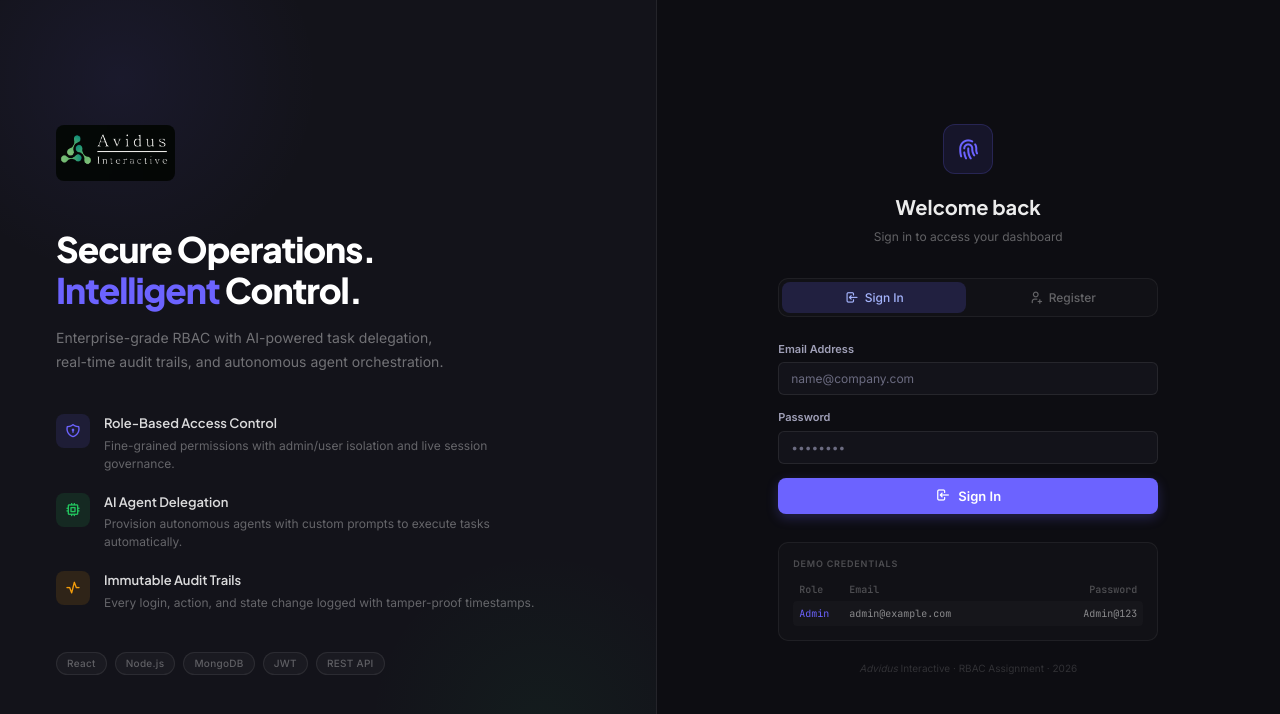
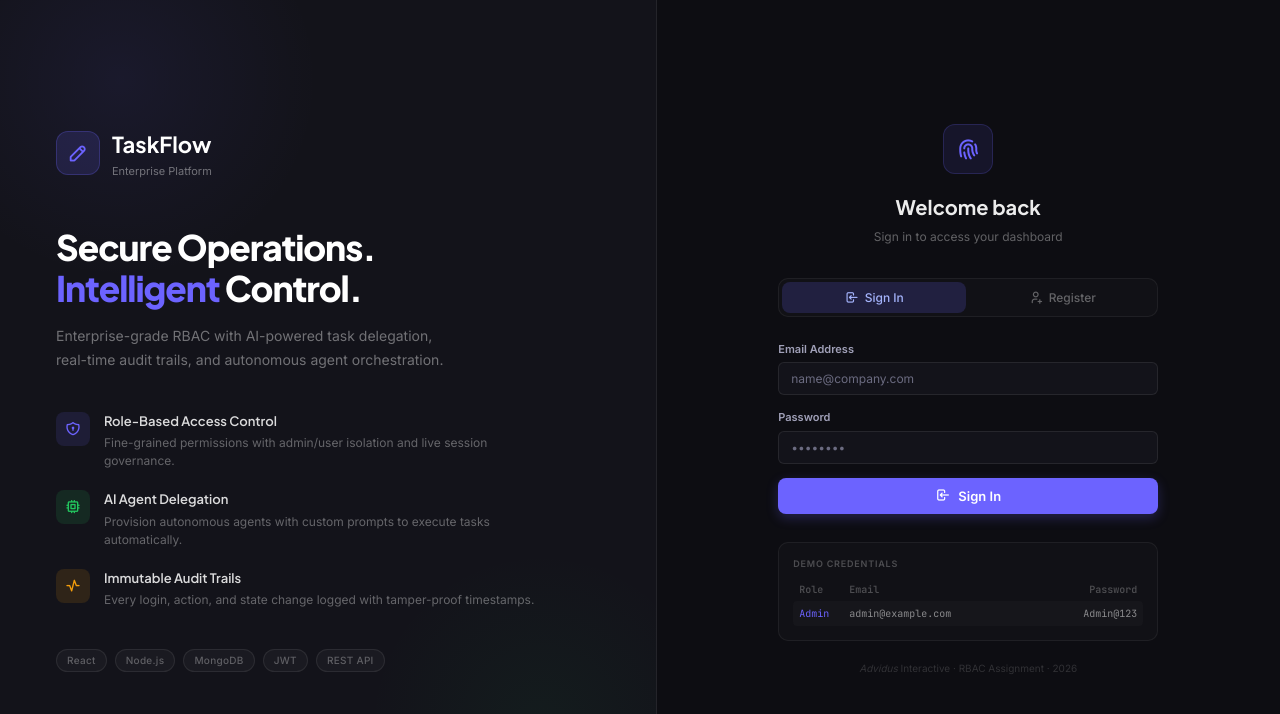
Before and after one commit to mohammed-shaz9/ADVIDUS-Assignment-, a React (Vite) app in the folder frontend/: page / in a window 1280 px wide. Shown: the top 714 px of the page. Built offline with nearby package versions, Linux system fonts and the light colour scheme; no server answers.

Commit message:
fix: user dashboard visibility, performance page, logo fallback

```diff
--- a/frontend/src/components/layout/Topbar.tsx
+++ b/frontend/src/components/layout/Topbar.tsx
@@ -28,7 +28,7 @@ export const Topbar: React.FC<TopbarProps> = ({ user, pageTitle, pageSub, active
     <div className="topbar">
       <div>
         <div className="breadcrumb">
-          <img src="/Screenshot%202026-05-24%20010501.png" alt="Logo" style={{ height: '20px', borderRadius: '4px' }} />
+          <i className="ti ti-pencil" style={{ fontSize: '16px', color: 'var(--accent)' }}></i>
           <span className="sep">/</span>
           <span>{breadcrumbNames[activeTab] || pageTitle}</span>
         </div>
--- a/frontend/src/pages/AuthPage.tsx
+++ b/frontend/src/pages/AuthPage.tsx
@@ -71,7 +71,17 @@ const AuthPage: React.FC = () => {
 
         <div style={{ position: 'relative', zIndex: 1, maxWidth: '480px' }}>
           <div style={{ display: 'flex', alignItems: 'center', gap: '12px', marginBottom: '48px' }}>
-            <img src="/Screenshot%202026-05-24%20010501.png" alt="Logo" style={{ height: '56px', borderRadius: '8px' }} />
+            <div style={{
+              width: '44px', height: '44px', borderRadius: '12px',
+              background: 'rgba(108,99,255,0.15)', border: '0.5px solid rgba(108,99,255,0.25)',
+              display: 'flex', alignItems: 'center', justifyContent: 'center',
+            }}>
+              <i className="ti ti-pencil" style={{ fontSize: '22px', color: '#6C63FF' }}></i>
+            </div>
+            <div>
+              <h2 style={{ color: '#fff', fontWeight: 700, fontSize: '22px', margin: 0, fontFamily: "'Plus Jakarta Sans', sans-serif" }}>TaskFlow</h2>
+              <p style={{ color: 'rgba(255,255,255,0.4)', fontSize: '11px', margin: '2px 0 0 0' }}>Enterprise Platform</p>
+            </div>
           </div>
 
           <h1 style={{
--- a/frontend/src/pages/DashboardPage.tsx
+++ b/frontend/src/pages/DashboardPage.tsx
@@ -356,8 +356,15 @@ const DashboardPage: React.FC = () => {
           <div className="animate-slide-up">
             <div style={{ display: 'flex', flexDirection: 'column', gap: '20px' }}>
               <div style={{ display: 'flex', justifyContent: 'space-between', alignItems: 'center' }}>
-                <div className="view-label">
-                  {isAdmin ? 'Personal Task Board' : 'My Workspace'}
+                <div>
+                  <div style={{ fontSize: '22px', fontWeight: 700, color: 'var(--text-primary)', letterSpacing: '-0.02em' }}>
+                    {isAdmin ? 'Personal Task Board' : 'My Workspace'}
+                  </div>
+                  {!isAdmin && (
+                    <div style={{ fontSize: '13px', color: 'var(--text-muted)', marginTop: '4px' }}>
+                      Your personal task dashboard
+                    </div>
+                  )}
                 </div>
                 <button className="btn-primary" onClick={openCreateModal}>
                   <i className="ti ti-plus" style={{ marginRight: '6px' }}></i> Create Task
@@ -367,22 +374,23 @@ const DashboardPage: React.FC = () => {
               {!isAdmin && (
                 <>
                   <div style={{
-                    background: 'var(--bg-card)', border: '0.5px solid var(--border-color)',
-                    borderRadius: 'var(--radius-md)', padding: '16px 18px',
-                    display: 'flex', alignItems: 'center', gap: '14px',
+                    background: 'linear-gradient(135deg, rgba(108,99,255,0.08) 0%, rgba(108,99,255,0.02) 100%)',
+                    border: '0.5px solid rgba(108,99,255,0.2)',
+                    borderRadius: 'var(--radius-md)', padding: '20px 22px',
+                    display: 'flex', alignItems: 'center', gap: '16px',
                   }}>
                     <div style={{
-                      width: '40px', height: '40px', borderRadius: '10px',
-                      background: 'rgba(108,99,255,0.12)',
+                      width: '48px', height: '48px', borderRadius: '12px',
+                      background: 'rgba(108,99,255,0.15)',
                       display: 'flex', alignItems: 'center', justifyContent: 'center',
                     }}>
-                      <i className="ti ti-user" style={{ fontSize: '20px', color: '#6C63FF' }}></i>
+                      <i className="ti ti-user" style={{ fontSize: '24px', color: '#6C63FF' }}></i>
                     </div>
                     <div>
-                      <div style={{ fontSize: '14px', fontWeight: 600, color: 'var(--text-primary)' }}>
+                      <div style={{ fontSize: '18px', fontWeight: 700, color: 'var(--text-primary)' }}>
                         Welcome back, {user?.name}
                       </div>
-                      <div style={{ fontSize: '12px', color: 'var(--text-muted)', marginTop: '2px' }}>
+                      <div style={{ fontSize: '13px', color: 'var(--text-muted)', marginTop: '3px' }}>
                         Here's your personal task overview.
                       </div>
                     </div>
@@ -456,7 +464,7 @@ const DashboardPage: React.FC = () => {
         {activeTab === 'org' && isAdmin && <OrganizationPage />}
         {activeTab === 'approvals' && isAdmin && <ApprovalsPage />}
         {activeTab === 'analytics' && <AnalyticsPage />}
-        {activeTab === 'performance' && isAdmin && <PerformancePage />}
+        {activeTab === 'performance' && <PerformancePage />}
         {activeTab === 'templates' && isAdmin && <TemplatesPage />}
         {activeTab === 'integrations' && isAdmin && <IntegrationsPage />}
         {activeTab === 'settings' && <SettingsPage />}
--- a/frontend/src/pages/PerformancePage.tsx
+++ b/frontend/src/pages/PerformancePage.tsx
@@ -1,9 +1,12 @@
 import React, { useEffect, useState } from 'react';
+import { useAuth } from '../contexts/AuthContext';
 import { performanceApi } from '../services/api';
 import { PerformanceScore } from '../types';
 import { LoadingSpinner } from '../components/common/LoadingSpinner';
 
 export const PerformancePage: React.FC = () => {
+  const { user } = useAuth();
+  const isAdmin = user?.role === 'admin';
   const [scores, setScores] = useState<PerformanceScore[]>([]);
   const [loading, setLoading] = useState(true);
 
@@ -11,8 +14,13 @@ export const PerformancePage: React.FC = () => {
 
   const loadScores = async () => {
     try {
-      const res = await performanceApi.getAllPerformance();
-      setScores(res.data || []);
+      if (isAdmin) {
+        const res = await performanceApi.getAllPerformance();
+        setScores(res.data || []);
+      } else {
+        const res = await performanceApi.getMyPerformance();
+        setScores(res.data ? [res.data] : []);
+      }
     } catch (e) { console.error(e); }
     finally { setLoading(false); }
   };
```
